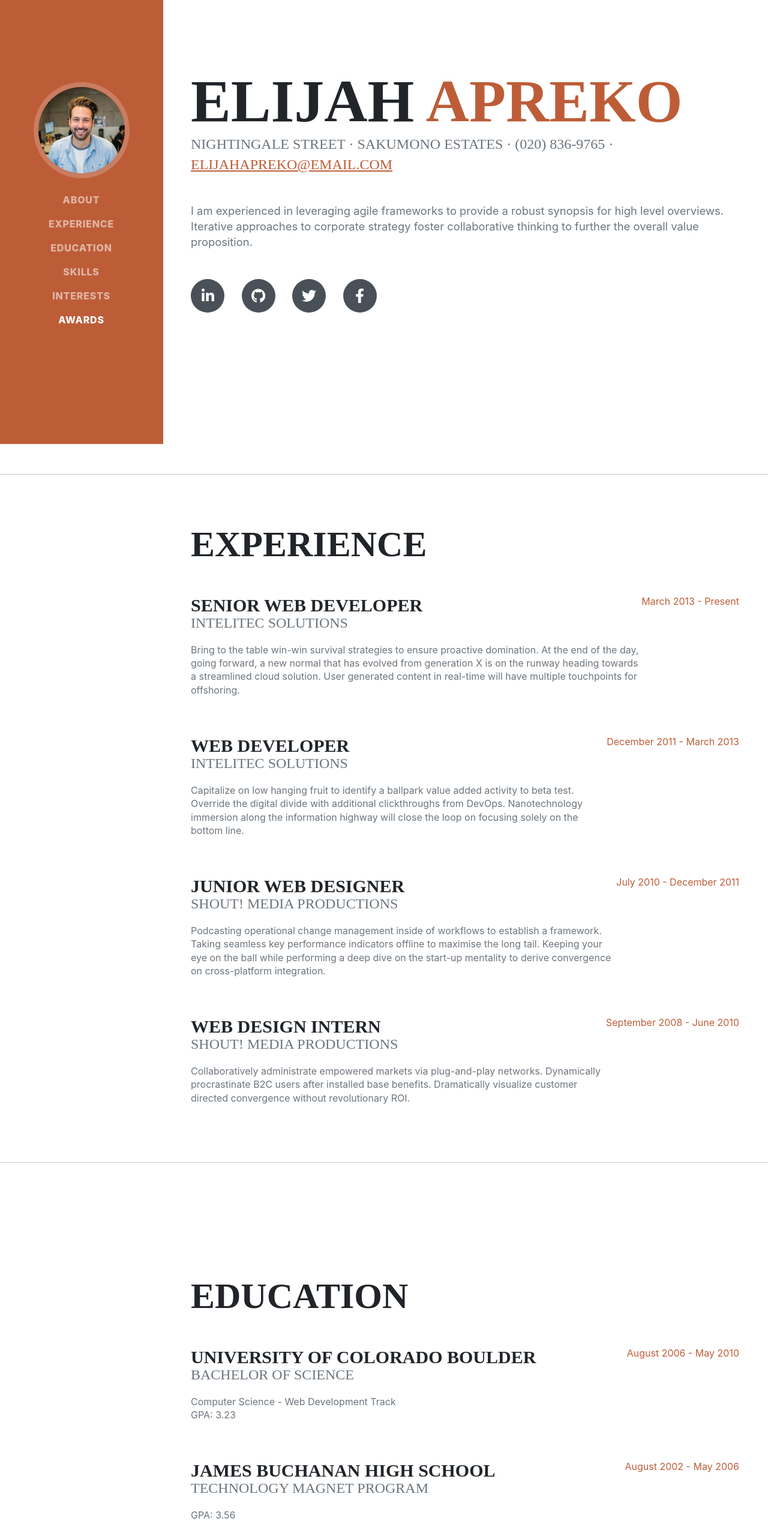
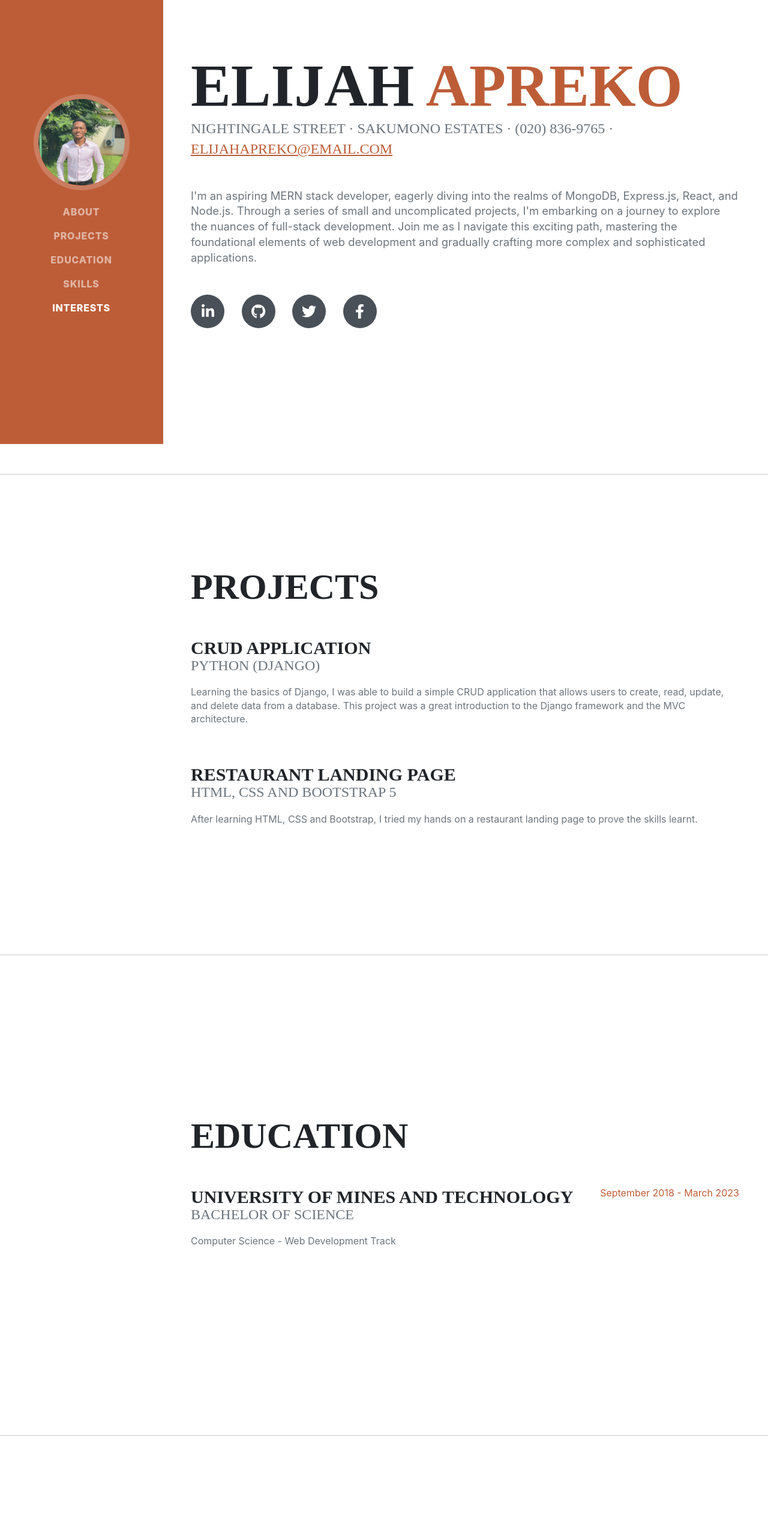
Before and after one commit to bhrayhaw/Portfolio, a plain HTML site: page index.html in a window 1280 px wide. Shown: the part 60-2620 px from the top of the page at 60% size. Drawn offline with nearby package versions, Linux system fonts and the light colour scheme; a web font is replaced by a local one.

Commit message:
updated site

```diff
--- a/index.html
+++ b/index.html
@@ -2,18 +2,32 @@
 <html lang="en">
   <head>
     <meta charset="utf-8" />
-        <meta name="viewport" content="width=device-width, initial-scale=1, shrink-to-fit=no" />
+    <meta
+      name="viewport"
+      content="width=device-width, initial-scale=1, shrink-to-fit=no" />
     <meta name="description" content="" />
     <meta name="author" content="" />
     <title>My portfolio site</title>
     <link rel="icon" type="image/x-icon" href="assets/img/favicon.ico" />
     <!-- Font Awesome icons (free version)-->
-        <script src="https://use.fontawesome.com/releases/v6.1.0/js/all.js" crossorigin="anonymous"></script>
+    <script
+      src="https://use.fontawesome.com/releases/v6.1.0/js/all.js"
+      crossorigin="anonymous"></script>
     <!-- Google fonts-->
-        <link href="https://fonts.googleapis.com/css?family=Saira+Extra+Condensed:500,700" rel="stylesheet" type="text/css" />
-        <link href="https://fonts.googleapis.com/css?family=Muli:400,400i,800,800i" rel="stylesheet" type="text/css" />
+    <link
+      href="https://fonts.googleapis.com/css?family=Saira+Extra+Condensed:500,700"
+      rel="stylesheet"
+      type="text/css" />
+    <link
+      href="https://fonts.googleapis.com/css?family=Muli:400,400i,800,800i"
+      rel="stylesheet"
+      type="text/css" />
     <!-- Bootstrap CSS Theme-->
-        <link href="https://cdn.jsdelivr.net/npm/bootstrap@5.2.2/dist/css/bootstrap.min.css" rel="stylesheet" integrity="sha384-Zenh87qX5JnK2Jl0vWa8Ck2rdkQ2Bzep5IDxbcnCeuOxjzrPF/et3URy9Bv1WTRi" crossorigin="anonymous">
+    <link
+      href="https://cdn.jsdelivr.net/npm/bootstrap@5.2.2/dist/css/bootstrap.min.css"
+      rel="stylesheet"
+      integrity="sha384-Zenh87qX5JnK2Jl0vWa8Ck2rdkQ2Bzep5IDxbcnCeuOxjzrPF/et3URy9Bv1WTRi"
+      crossorigin="anonymous" />
     <link href="css/styles.css" rel="stylesheet" />
   </head>
   <body id="page-top">
@@ -23,21 +37,55 @@
         <a class="navbar-brand js-scroll-trigger" href="#page-top">
           <span class="d-block d-lg-none">Elijah Apreko</span>
           <span class="d-none d-lg-block">
-                        <img class="img-fluid img-profile rounded-circle mx-auto mb-2" src="./assets/img/profile.jpg" alt="">
+            <img
+              class="img-fluid img-profile rounded-circle mx-auto mb-2"
+              src="./assets/img/profile_pic.jpeg"
+              alt="" />
           </span>
         </a>
-                <button class="navbar-toggler" type="button" data-bs-toggle="collapse" data-bs-target="#navbarResponsive" aria-controls="navbarResponsive" aria-expanded="false" aria-label="Toggle navigation">
+        <button
+          class="navbar-toggler"
+          type="button"
+          data-bs-toggle="collapse"
+          data-bs-target="#navbarResponsive"
+          aria-controls="navbarResponsive"
+          aria-expanded="false"
+          aria-label="Toggle navigation">
           <span class="navbar-toggler-icon"></span>
         </button>
         <div class="collapse navbar-collapse" id="navbarResponsive">
           <div class="navbar-nav" id="list-example">
             <ul>
-                                <li class="nav-item"><a class="nav-link js-scroll-trigger" href="#aboutpage">About</a></li>
-                                <li class="nav-item"><a class="nav-link js-scroll-trigger" href="#experiencepage">Experience</a></li>
-                                <li class="nav-item"><a class="nav-link js-scroll-trigger" href="#educationpage">Education</a></li>
-                                <li class="nav-item"><a class="nav-link js-scroll-trigger" href="#skillspage">Skills</a></li>
-                                <li class="nav-item"><a class="nav-link js-scroll-trigger" href="#interestspage">Interests</a></li>
-                                <li class="nav-item"><a class="nav-link js-scroll-trigger" href="#awardspage">Awards</a></li>
+              <li class="nav-item">
+                <a class="nav-link js-scroll-trigger" href="#aboutpage"
+                  >About</a
+                >
+              </li>
+              <li class="nav-item">
+                <a class="nav-link js-scroll-trigger" href="#experiencepage"
+                  >Projects</a
+                >
+              </li>
+              <li class="nav-item">
+                <a class="nav-link js-scroll-trigger" href="#educationpage"
+                  >Education</a
+                >
+              </li>
+              <li class="nav-item">
+                <a class="nav-link js-scroll-trigger" href="#skillspage"
+                  >Skills</a
+                >
+              </li>
+              <li class="nav-item">
+                <a class="nav-link js-scroll-trigger" href="#interestspage"
+                  >Interests</a
+                >
+              </li>
+              <!-- <li class="nav-item">
+                <a class="nav-link js-scroll-trigger" href="#awardspage"
+                  >Awards</a
+                >
+              </li> -->
             </ul>
           </div>
         </div>
@@ -45,7 +93,13 @@
       <!-- Page Content-->
 
       <!-- Week One About page -->
-            <div class="container-fluid p-0" data-bs-spy="scroll" data-bs-target="#list-example" data-bs-smooth-scroll="true" class="scrollspy-example" tabindex="0">
+      <div
+        class="container-fluid p-0"
+        data-bs-spy="scroll"
+        data-bs-target="#list-example"
+        data-bs-smooth-scroll="true"
+        class="scrollspy-example"
+        tabindex="0">
         <section class="res-section" id="aboutpage">
           <div class="res-section-content">
             <h1 class="mb-0">
@@ -54,14 +108,44 @@
             </h1>
             <div class="address mb-5">
               Nightingale Street · Sakumono Estates · (020) 836-9765 ·
-                                <a href="mailto:elijahapreko@email.com" class="text">elijahapreko@email.com</a>
+              <a href="mailto:elijahapreko@email.com" class="text"
+                >elijahapreko@email.com</a
+              >
             </div>
-                            <p class="description mb-5">I am experienced in leveraging agile frameworks to provide a robust synopsis for high level overviews. Iterative approaches to corporate strategy foster collaborative thinking to further the overall value proposition.</p>
+            <p class="description mb-5">
+              I'm an aspiring MERN stack developer, eagerly diving into the
+              realms of MongoDB, Express.js, React, and Node.js. Through a
+              series of small and uncomplicated projects, I'm embarking on a
+              journey to explore the nuances of full-stack development. Join me
+              as I navigate this exciting path, mastering the foundational
+              elements of web development and gradually crafting more complex
+              and sophisticated applications.
+            </p>
             <div class="social-icons">
-                                <a class="social-icon" href="#!"><i class="fab fa-linkedin-in"></i></a>
-                                <a class="social-icon" href="#!"><i class="fab fa-github"></i></a>
-                                <a class="social-icon" href="#!"><i class="fab fa-twitter"></i></a>
-                                <a class="social-icon" href="#!"><i class="fab fa-facebook-f"></i></a>
+              <a
+                class="social-icon"
+                href="https://www.linkedin.com/in/elijahapreko/"
+                target="_blank"
+                ><i class="fab fa-linkedin-in"></i
+              ></a>
+              <a
+                class="social-icon"
+                href="https://github.com/bhrayhaw"
+                target="_blank"
+                ><i class="fab fa-github"></i
+              ></a>
+              <a
+                class="social-icon"
+                href="https://twitter.com/bhra_yhaw4"
+                target="_blank"
+                ><i class="fab fa-twitter"></i
+              ></a>
+              <a
+                class="social-icon"
+                href="https://www.facebook.com/elijah.apraku/"
+                target="_blank"
+                ><i class="fab fa-facebook-f"></i
+              ></a>
             </div>
           </div>
         </section>
@@ -71,38 +155,38 @@
         <!-- Experience-->
         <section class="res-section" id="experiencepage">
           <div class="res-section-content">
-                    <h2 class="mb-5" id="experiencescrollpage">Experience</h2>
-                    <div class="d-flex flex-column flex-md-row justify-content-between mb-5">
+            <h2 class="mb-5" id="experiencescrollpage">Projects</h2>
+            <div
+              class="d-flex flex-column flex-md-row justify-content-between mb-5">
               <div class="flex-grow-1">
-                            <h3 class="mb-0">Senior Web Developer</h3>
-                            <div class="address mb-3">Intelitec Solutions</div>
-                            <p>Bring to the table win-win survival strategies to ensure proactive domination. At the end of the day, going forward, a new normal that has evolved from generation X is on the runway heading towards a streamlined cloud solution. User generated content in real-time will have multiple touchpoints for offshoring.</p>
+                <h3 class="mb-0">Crud Application</h3>
+                <div class="address mb-3">Python (Django)</div>
+                <p>
+                  Learning the basics of Django, I was able to build a simple
+                  CRUD application that allows users to create, read, update,
+                  and delete data from a database. This project was a great
+                  introduction to the Django framework and the MVC architecture.
+                </p>
               </div>
-                        <div class="flex-shrink-0"><span class="text text-primary">March 2013 - Present</span></div>
+              <!-- <div class="flex-shrink-0">
+                <span class="text text-primary">March 2013 - Present</span>
+              </div> -->
             </div>
-                    <div class="d-flex flex-column flex-md-row justify-content-between mb-5">
+            <div
+              class="d-flex flex-column flex-md-row justify-content-between mb-5">
               <div class="flex-grow-1">
-                            <h3 class="mb-0">Web Developer</h3>
-                            <div class="address mb-3">Intelitec Solutions</div>
-                            <p>Capitalize on low hanging fruit to identify a ballpark value added activity to beta test. Override the digital divide with additional clickthroughs from DevOps. Nanotechnology immersion along the information highway will close the loop on focusing solely on the bottom line.</p>
+                <h3 class="mb-0">Restaurant Landing page</h3>
+                <div class="address mb-3">HTML, CSS and Bootstrap 5</div>
+                <p>
+                  After learning HTML, CSS and Bootstrap, I tried my hands on a
+                  restaurant landing page to prove the skills learnt.
+                </p>
               </div>
-                        <div class="flex-shrink-0"><span class="text text-primary">December 2011 - March 2013</span></div>
-                    </div>
-                    <div class="d-flex flex-column flex-md-row justify-content-between mb-5">
-                        <div class="flex-grow-1">
-                            <h3 class="mb-0">Junior Web Designer</h3>
-                            <div class="address mb-3">Shout! Media Productions</div>
-                            <p>Podcasting operational change management inside of workflows to establish a framework. Taking seamless key performance indicators offline to maximise the long tail. Keeping your eye on the ball while performing a deep dive on the start-up mentality to derive convergence on cross-platform integration.</p>
-                        </div>
-                        <div class="flex-shrink-0"><span class="text text-primary">July 2010 - December 2011</span></div>
-                    </div>
-                    <div class="d-flex flex-column flex-md-row justify-content-between">
-                        <div class="flex-grow-1">
-                            <h3 class="mb-0">Web Design Intern</h3>
-                            <div class="address mb-3">Shout! Media Productions</div>
-                            <p>Collaboratively administrate empowered markets via plug-and-play networks. Dynamically procrastinate B2C users after installed base benefits. Dramatically visualize customer directed convergence without revolutionary ROI.</p>
-                        </div>
-                        <div class="flex-shrink-0"><span class="text text-primary">September 2008 - June 2010</span></div>
+              <!-- <div class="flex-shrink-0">
+                <span class="text text-primary"
+                  >December 2011 - March 2013</span
+                >
+              </div> -->
             </div>
           </div>
         </section>
@@ -111,22 +195,21 @@
         <section class="res-section" id="educationpage">
           <div class="res-section-content">
             <h2 class="mb-5">Education</h2>
-                    <div class="d-flex flex-column flex-md-row justify-content-between mb-5">
+            <div
+              class="d-flex flex-column flex-md-row justify-content-between mb-5">
               <div class="flex-grow-1">
-                            <h3 class="mb-0">University of Colorado Boulder</h3>
+                <h3 class="mb-0">University of Mines and Technology</h3>
                 <div class="address mb-3">Bachelor of Science</div>
-                            <div class="description">Computer Science - Web Development Track</div>
-                            <p>GPA: 3.23</p>
+                <div class="description">
+                  Computer Science - Web Development Track
                 </div>
-                        <div class="flex-shrink-0"><span class="text text-primary">August 2006 - May 2010</span></div>
+                <!-- <p>GPA: 3.23</p> -->
               </div>
-                    <div class="d-flex flex-column flex-md-row justify-content-between">
-                        <div class="flex-grow-1">
-                            <h3 class="mb-0">James Buchanan High School</h3>
-                            <div class="address mb-3">Technology Magnet Program</div>
-                            <p>GPA: 3.56</p>
+              <div class="flex-shrink-0">
+                <span class="text text-primary"
+                  >September 2018 - March 2023</span
+                >
               </div>
-                        <div class="flex-shrink-0"><span class="text text-primary">August 2002 - May 2006</span></div>
             </div>
           </div>
         </section>
@@ -140,15 +223,9 @@
               <li class="list-inline-item"><i class="fab fa-html5"></i></li>
               <li class="list-inline-item"><i class="fab fa-css3-alt"></i></li>
               <li class="list-inline-item"><i class="fab fa-js-square"></i></li>
-                        <li class="list-inline-item"><i class="fab fa-angular"></i></li>
               <li class="list-inline-item"><i class="fab fa-react"></i></li>
               <li class="list-inline-item"><i class="fab fa-node-js"></i></li>
-                        <li class="list-inline-item"><i class="fab fa-sass"></i></li>
-                        <li class="list-inline-item"><i class="fab fa-less"></i></li>
               <li class="list-inline-item"><i class="fab fa-wordpress"></i></li>
-                        <li class="list-inline-item"><i class="fab fa-gulp"></i></li>
-                        <li class="list-inline-item"><i class="fab fa-grunt"></i></li>
-                        <li class="list-inline-item"><i class="fab fa-npm"></i></li>
             </ul>
             <div class="address mb-3">Workflow</div>
             <ul class="description fa-ul mb-0">
@@ -160,14 +237,6 @@
                 <span class="fa-li"><i class="fas fa-check"></i></span>
                 Cross Browser Testing & Debugging
               </li>
-                        <li>
-                            <span class="fa-li"><i class="fas fa-check"></i></span>
-                            Cross Functional Teams
-                        </li>
-                        <li>
-                            <span class="fa-li"><i class="fas fa-check"></i></span>
-                            Agile Development & Scrum
-                        </li>
             </ul>
           </div>
         </section>
@@ -176,61 +245,22 @@
         <section class="res-section" id="interestspage">
           <div class="res-section-content">
             <h2 class="mb-5">Interests</h2>
-                    <p>Apart from being a web developer, I enjoy most of my time being outdoors. In the winter, I am an avid skier and novice ice climber. During the warmer months here in Colorado, I enjoy mountain biking, free climbing, and kayaking.</p>
-                    <p class="mb-0">When forced indoors, I follow a number of sci-fi and fantasy genre movies and television shows, I am an aspiring chef, and I spend a large amount of my free time exploring the latest technology advancements in the front-end web development world.</p>
+            <p>Apart from being a web developer, I enjoy dancing.</p>
+            <p class="mb-0">
+              When forced indoors, I follow a number of sci-fi and anime genre
+              movies, and I spend a large amount of my free time exploring the
+              latest technology advancements in the front-end web development
+              world.
+            </p>
           </div>
         </section>
         <hr class="m-0" />
-            <!-- Awards-->
-            <section class="res-section" id="awardspage">
-                <div class="res-section-content">
-                    <h2 class="mb-5">Awards & Certifications</h2>
-                    <ul class="description fa-ul mb-0">
-                        <li>
-                            <span class="fa-li"><i class="fas fa-trophy text-warning"></i></span>
-                            Google Analytics Certified Developer
-                        </li>
-                        <li>
-                            <span class="fa-li"><i class="fas fa-trophy text-warning"></i></span>
-                            Mobile Web Specialist - Google Certification
-                        </li>
-                        <li>
-                            <span class="fa-li"><i class="fas fa-trophy text-warning"></i></span>
-                            1
-                            <sup>st</sup>
-                            Place - University of Colorado Boulder - Emerging Tech Competition 2009
-                        </li>
-                        <li>
-                            <span class="fa-li"><i class="fas fa-trophy text-warning"></i></span>
-                            1
-                            <sup>st</sup>
-                            Place - University of Colorado Boulder - Adobe Creative Jam 2008 (UI Design Category)
-                        </li>
-                        <li>
-                            <span class="fa-li"><i class="fas fa-trophy text-warning"></i></span>
-                            2
-                            <sup>nd</sup>
-                            Place - University of Colorado Boulder - Emerging Tech Competition 2008
-                        </li>
-                        <li>
-                            <span class="fa-li"><i class="fas fa-trophy text-warning"></i></span>
-                            1
-                            <sup>st</sup>
-                            Place - James Buchanan High School - Hackathon 2006
-                        </li>
-                        <li>
-                            <span class="fa-li"><i class="fas fa-trophy text-warning"></i></span>
-                            3
-                            <sup>rd</sup>
-                            Place - James Buchanan High School - Hackathon 2005
-                        </li>
-                    </ul>
-                </div>
-            </section>
       </div>
     </div>
     <!-- Bootstrap js Theme -->
-            <script src="https://cdn.jsdelivr.net/npm/bootstrap@5.2.2/dist/js/bootstrap.bundle.min.js" integrity="sha384-OERcA2EqjJCMA+/3y+gxIOqMEjwtxJY7qPCqsdltbNJuaOe923+mo//f6V8Qbsw3" crossorigin="anonymous"></script>
-
+    <script
+      src="https://cdn.jsdelivr.net/npm/bootstrap@5.2.2/dist/js/bootstrap.bundle.min.js"
+      integrity="sha384-OERcA2EqjJCMA+/3y+gxIOqMEjwtxJY7qPCqsdltbNJuaOe923+mo//f6V8Qbsw3"
+      crossorigin="anonymous"></script>
   </body>
 </html>
```
Also changed, not shown: assets/Desktop_design_week1.PNG (deleted), assets/Desktop_design_week2.PNG (deleted), assets/Week2_continues.PNG (deleted), assets/Week2_education_design.PNG (deleted), assets/Week2_one_continue.PNG (deleted), assets/Week3_skills_design.PNG (deleted), assets/Week4_awards_design.PNG (deleted), assets/Week4_interest_design.PNG (deleted), assets/img/profile.jpg (deleted), assets/img/profile_pic.jpeg (added), 2 other files. Lines whose indentation alone changed are shown as unchanged.
